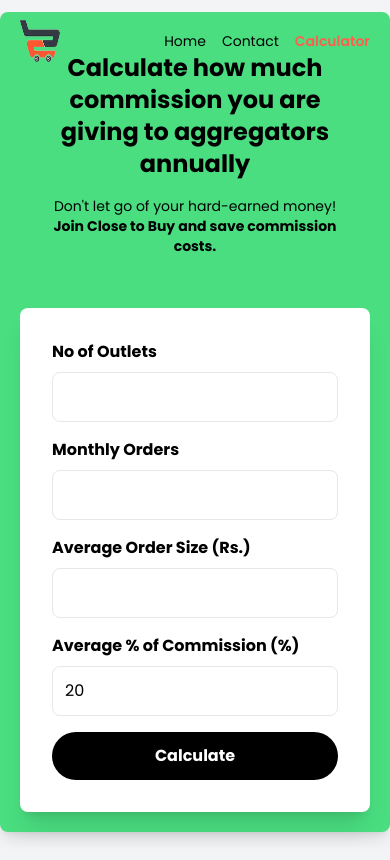
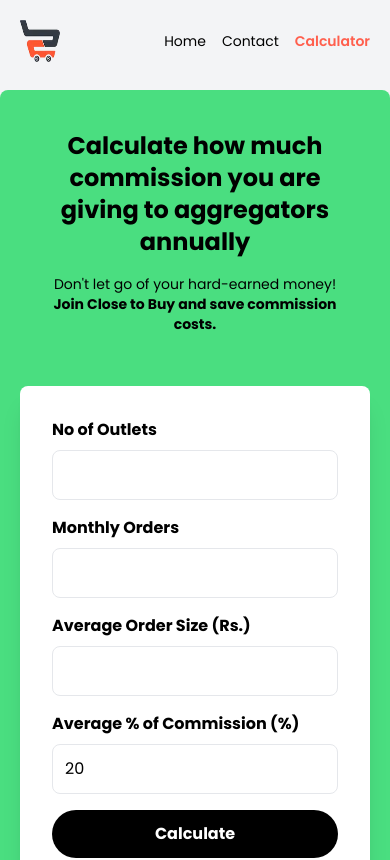
Before and after one commit to heyits-manan/CTB-LandingPage, a Next.js app: page /commission-calculator in a window 390 px wide. Shown: the top 860 px of the page. Built offline with nearby package versions, Linux system fonts and the light colour scheme.

Commit message:
add calculator responsiveness

```diff
--- a/src/app/commission-calculator/page.jsx
+++ b/src/app/commission-calculator/page.jsx
@@ -20,7 +20,7 @@
   };
 
   return (
-    <main className="flex justify-center items-center min-h-screen bg-gray-100">
+    <main className="flex mt-[300px] justify-center items-center h-[400px] bg-gray-100">
       <div className="flex flex-col md:flex-row items-center w-full max-w-screen-lg p-5 bg-green-400 rounded-lg shadow-lg border-none">
         {/* Left Section */}
         <div className="text-center md:text-left md:w-1/2 p-5">
--- a/src/app/page.jsx
+++ b/src/app/page.jsx
@@ -82,7 +82,7 @@
           description="We’ve partnered with Razorpay to offer you a secure and efficient payment gateway. Enjoy T+2 payment settlements and a minimal 2% gateway charge."
           imageSrc="https://upload.wikimedia.org/wikipedia/commons/8/89/Razorpay_logo.svg"
           reverse
-          customClasses="p-2 h-[400px] md:h-[400px] lg:space-x-10 lg:h-[400px]"
+          customClasses="p-2 h-[250px] md:h-[400px] lg:space-x-10 lg:h-[400px]"
           customImageClasses="w-[300px] lg:w-[450px] lg:mr-5"
         />
       </div>
```
